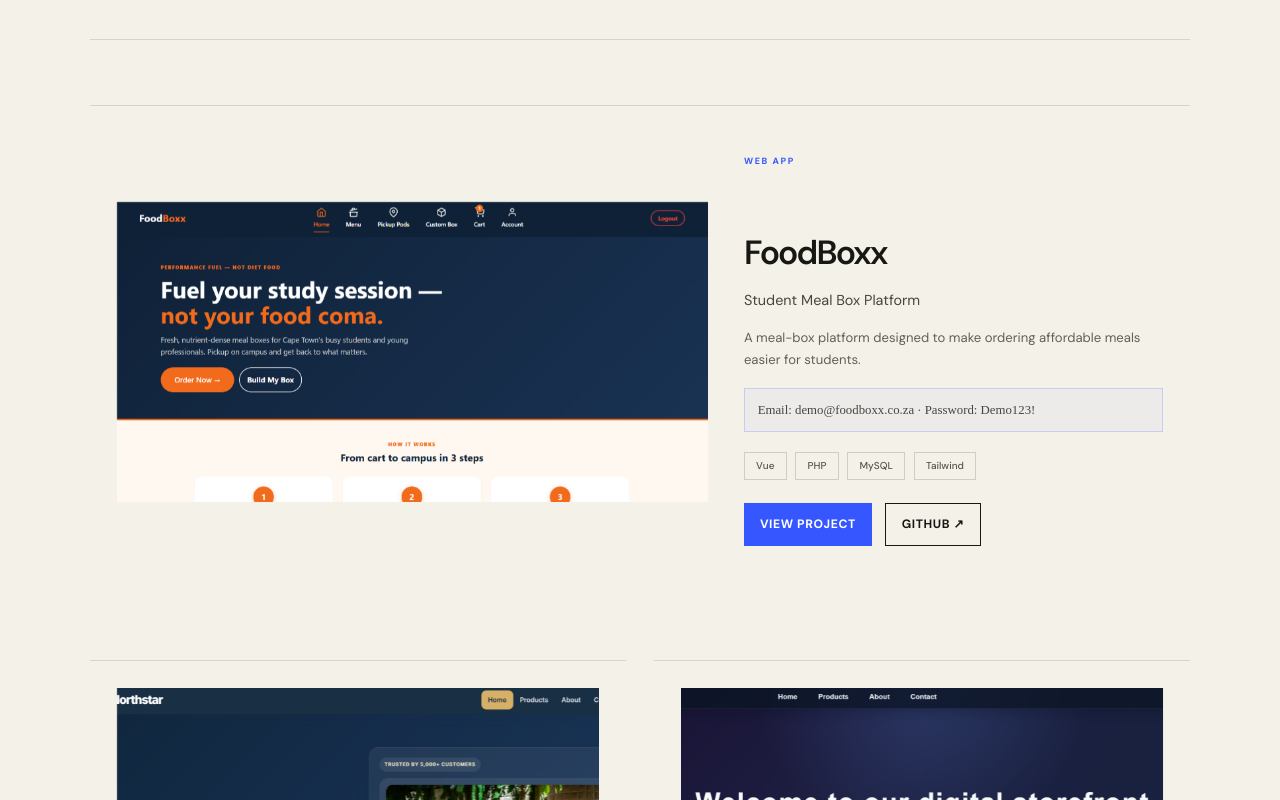
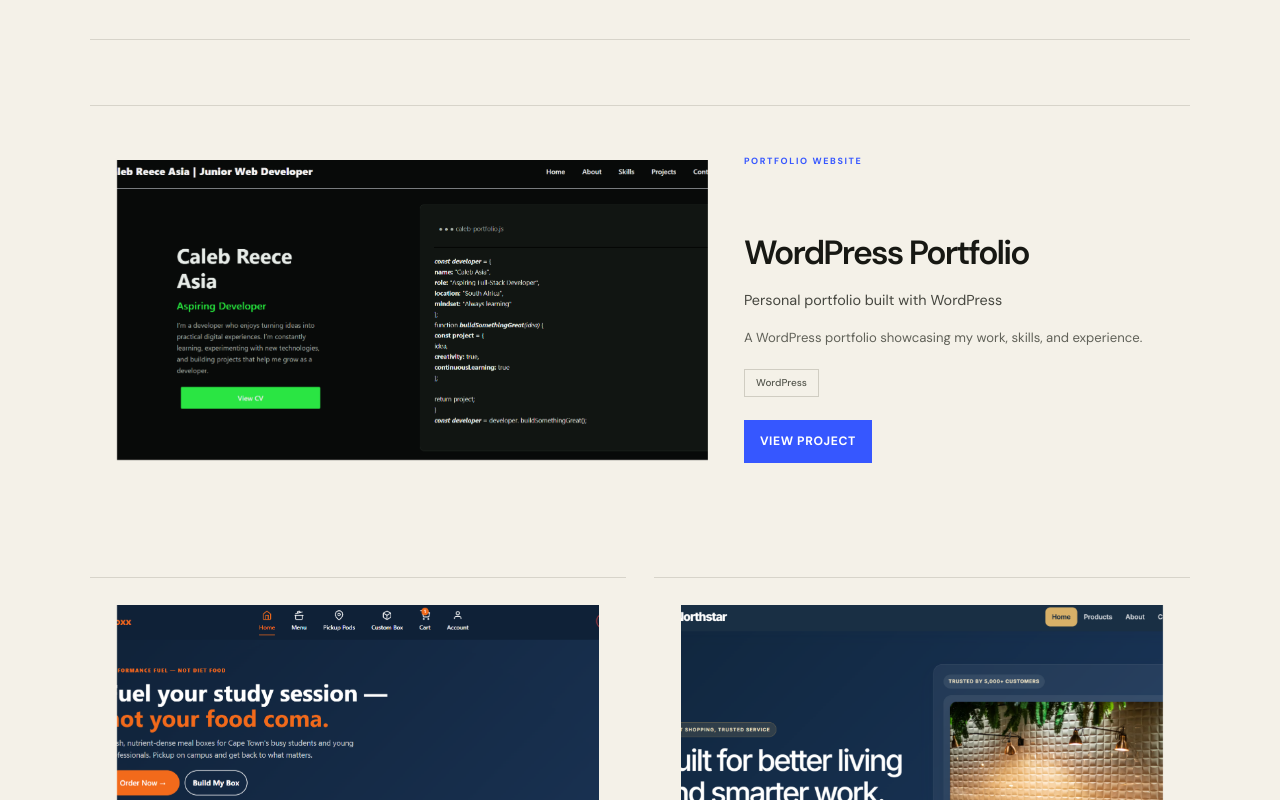
Before and after one commit to Caleb-Asia/vue-portfolio, a Vue app: page /#home in a window 1280 px wide. Shown: the part 2360-3160 px from the top of the page. Built offline with nearby package versions, Linux system fonts and the light colour scheme; a web font is replaced by a local one.

Commit message:
Added the wordpress portfolio

```diff
--- a/src/components/PortfolioSection.vue
+++ b/src/components/PortfolioSection.vue
@@ -1,5 +1,16 @@
 <script setup>
 const projects = [
+  {
+    title: "WordPress Portfolio",
+    category: "Portfolio Website",
+    tag: "WordPress Portfolio",
+    url: "https://wordpress-236bf.wasmer.app/",
+    subtitle: "Personal portfolio built with WordPress",
+    description: "A WordPress portfolio showcasing my work, skills, and experience.",
+    image: "/wordpress-portfolio.png",
+    tech: ["WordPress"],
+    accent: "linear-gradient(135deg, rgba(35,138,255,0.25), rgba(18,22,32,0.15))",
+  },
   {
     title: "FoodBoxx",
     category: "Web App",
@@ -155,7 +166,7 @@ onUnmounted(() => window.clearInterval(processStepTimer));
 
           <div class="project-actions">
             <a :href="project.url" target="_blank" rel="noreferrer" class="project-link primary">View Project</a>
-            <a :href="project.github" target="_blank" rel="noreferrer" class="project-link secondary">GitHub ↗</a>
+            <a v-if="project.github" :href="project.github" target="_blank" rel="noreferrer" class="project-link secondary">GitHub ↗</a>
           </div>
         </div>
       </article>
```
Also changed, not shown: public/wordpress-portfolio.png (added), public/{F56E7388-B59B-4F18-9870-AA0165BEDADA}.png (added).
